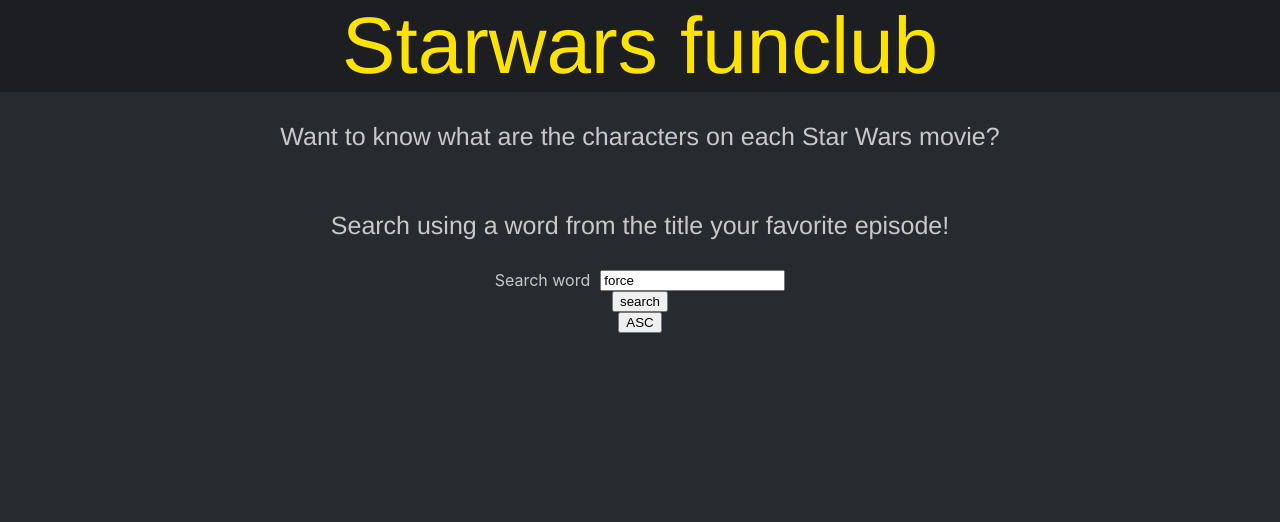
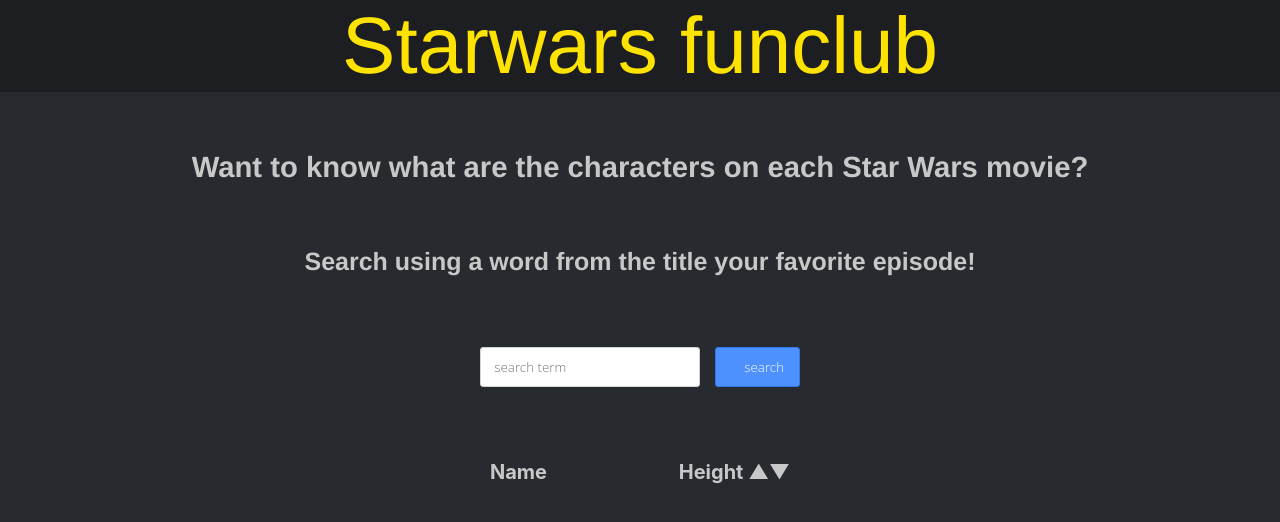
Before and after one commit to clarabrandt/starwarspage, a React (Create React App) app: page / in a window 1280 px wide. Shown: the top 522 px of the page. Built offline with nearby package versions, Linux system fonts and the light colour scheme.

Commit message:
layot for characters list

```diff
--- a/src/components/Content.css
+++ b/src/components/Content.css
@@ -5,14 +5,24 @@
   background-color: #272B30;
   justify-content: center;
   align-items: center;
-
-
+}
+.content-body{
+display: flex;
+width: 100%;
+justify-content: center;
 }
 .content-headline {
+  display: flex;
+  flex-direction: column;
+  align-items: center;
   color: rgb(200, 200, 200);
   font-family: 'helvetica neue';
   font-size: 25px;
   padding: 30px;
+}
+.content-form {
+  display: flex;
+  justify-content: center;
 
 }
 
@@ -20,22 +30,59 @@
   color: rgb(200, 200, 200);
   font-family: 'helvetica neue';
   font-size: 25px;
-  padding-top: 25px;
+  padding-top: 0 25px;
+}
+
+.content-input{
+  display: flex;
+  min-width: 220px;
+  margin-right: 15px;
+}
+
+input {
+  font-family: 'Open Sans', sans-serif;
+  font-weight: 300;
+  width: 100%;
+  margin: 8px 0;
+  text-indent: 1em;
+  padding: 10px 0;
+  border-radius: 3px;
+  border: 1px solid lightgray;
+
+}
+
+input[type="submit"] {
+  background-color: #4d90fe;
+  color: white;
+  border: 1px solid #3079ed;
+  width: 85px;
+}
+input[type="submit"]:hover {
+  background-color: #4d9aff;
+  color: white;
 }
 
 .content-list {
   display: flex;
   flex-direction: column;
+  align-items: center;
   width: 100%;
   height: 100vh;
   color:rgb(200, 200, 200);
+  font-size: 20px;
 }
-.content-input{
+.content-list--items {
+  margin: 50px;
+  width: 300px;
+}
+.content-list--items-item{
   display: flex;
-
+  justify-content: space-between;
+  margin: 15px 0;
 }
-
-.content-input--title {
-  color: rgb(200, 200, 200);
-  padding-right: 10px
+.clickable {
+  cursor: pointer;
 }
+.bold{
+  font-weight: 700;
+}
--- a/src/components/Content.js
+++ b/src/components/Content.js
@@ -8,7 +8,7 @@
   constructor(props) {
     super(props);
     this.state = {
-      value: 'force',
+      value: '',
       order: 'ASC',
       people: [],
     };
@@ -60,13 +60,18 @@
   renderList() {
     const { people } = this.state;
     return (
-      <div>
+      <div className='content-list--items'>
+        <div className='content-list--items-item'>
+          <div className='content-list--items-name bold'>Name</div>
+          <div className='content-list--items-height bold clickable' onClick={this.toggleButton}>Height &#x25B2;&#x25BC;</div>
+        </div>
         {
           this.state.people &&
           people.map(person => {
             return (
-              <div className=''>
-                {`${person.name} - ${person.height}`}
+              <div className='content-list--items-item'>
+                <div className='content-list--items-name'>{person.name}</div>
+                <div className='content-list--items-height'>{person.height}</div>
               </div>
             )
           })
@@ -78,20 +83,18 @@
   render() {
     return (
       <div className='content'>
-        <div className='content-headline'>Want to know what are the characters on each Star Wars movie? </div>
-        <div className='content-headline'>Search using a word from the title your favorite episode! </div>
-        {
-          <>
+        <div className='content-headline'>
+          <h3>Want to know what are the characters on each Star Wars movie?</h3>
+          <h4>Search using a word from the title your favorite episode!</h4>
+        </div>
+        <div className='content-body'>
+          <div className='content-form'>
             <label className='content-input'>
-              <div className='content-input--title'>Search word</div>
-              <input type="text" value={this.state.value} onChange={this.handleChange} />
+              <input className='content-input--field' placeholder="search term" type="text" value={this.state.value} onChange={this.handleChange} />
             </label>
-            <input type="submit" value="search" onClick={this.searchData} />
-            <button onClick={this.toggleButton}>
-              {this.state.order}
-            </button>
-          </>
-        }
+            <input className='content-input--button' type="submit" value="search" onClick={this.searchData} />
+          </div>
+        </div>
         <div className='content-list'>
           {this.renderList()}
         </div>
```
